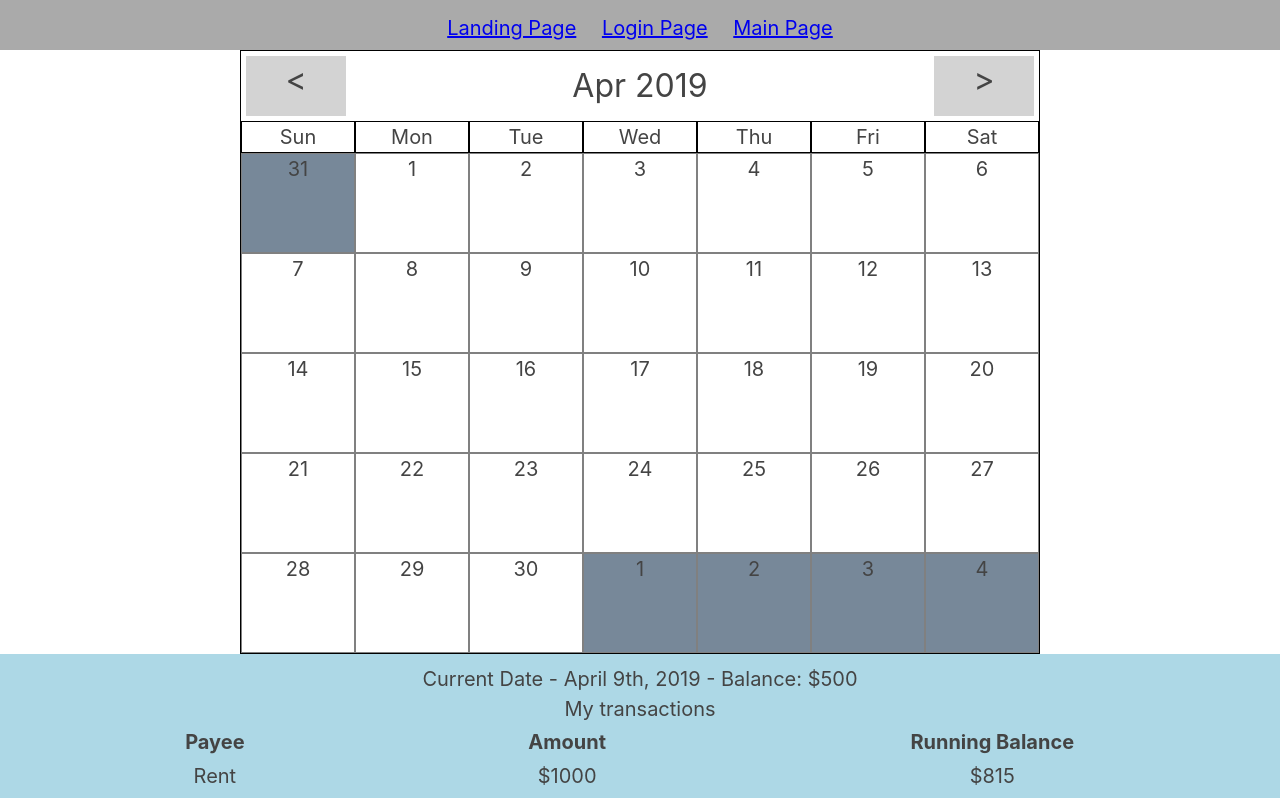
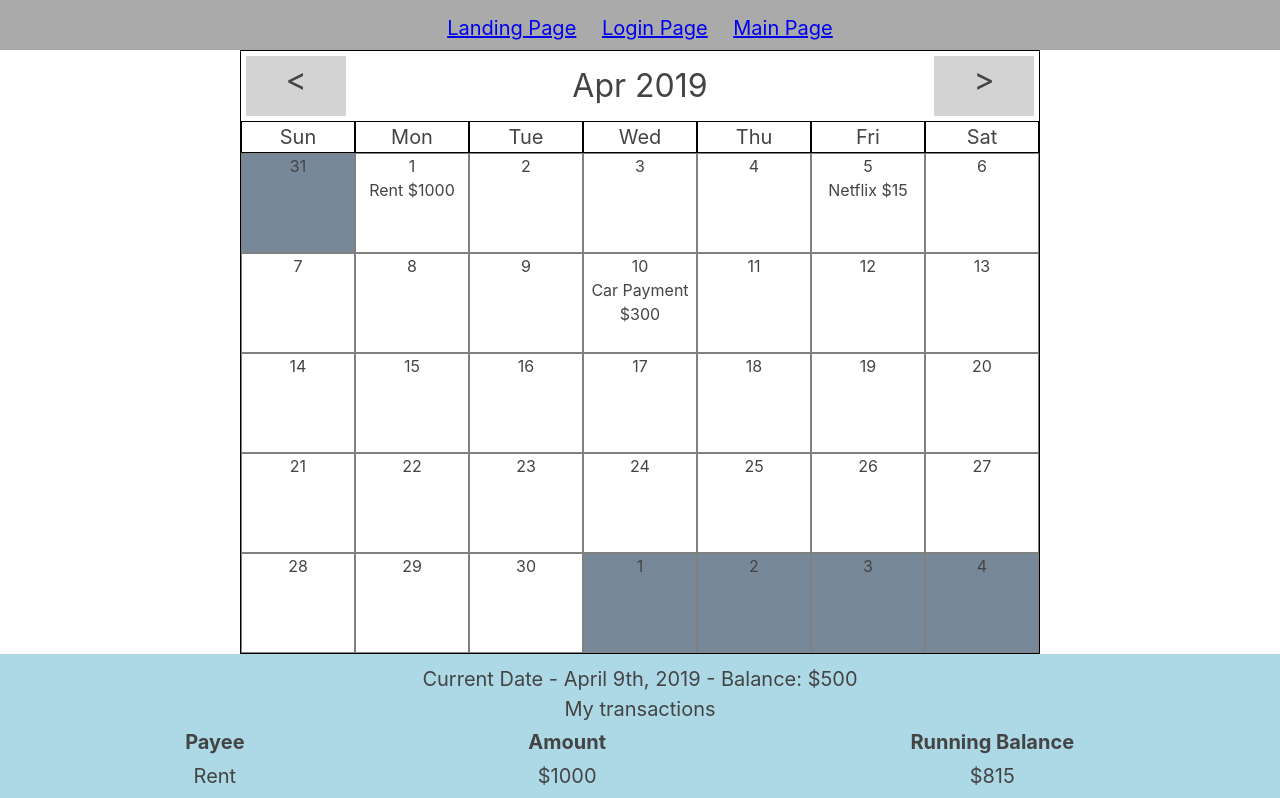
Before and after one commit to KliCk5000/money-in-sight-client, a React (Create React App) app: page /main in a window 1280 px wide. Shown: the top 798 px of the page. Built offline with nearby package versions, Linux system fonts and the light colour scheme.

Commit message:
render bills to day components

```diff
--- a/src/components/Calendar.js
+++ b/src/components/Calendar.js
@@ -56,7 +56,7 @@ class Calendar extends Component {
             {this.renderDaysOfWeek()}
             <Days
               currentDate={this.props.calendar.currentDate}
-              selectedDate={this.props.calendar.selectedDate}
+              bills={this.props.bills}
             />
           </div>
         </div>
--- a/src/components/Days.js
+++ b/src/components/Days.js
@@ -1,15 +1,19 @@
-import React from 'react';
+import React, { Component } from 'react';
 import dateFns from 'date-fns';
 
 import '../stylesheets/Days.css';
 
-function Days(props) {
-  let { currentDate } = props;
+class Days extends Component {
+  reduceBillsForDate(bills, date) {
+    return bills.filter((bill) => dateFns.isSameDay(bill.date, date));
+  }
+
+  render() {
+    let { currentDate } = this.props;
     const monthStart = dateFns.startOfMonth(currentDate);
     const monthEnd = dateFns.endOfMonth(currentDate);
     const startDate = dateFns.startOfWeek(monthStart);
     const endDate = dateFns.endOfWeek(monthEnd);
-
 
     const dayFormat = 'D';
     let rows = [];
@@ -28,12 +32,21 @@ function Days(props) {
         let currentMonthCssClass = dateFns.isSameMonth(dayIteration, monthStart)
           ? 'current-month'
           : 'not-current-month';
+
+        // Does date have any bills associated with it?
+        let billsForThisDay = this.reduceBillsForDate(
+          this.props.bills,
+          dayIteration,
+        );
         days.push(
           <div
             className={`day ${currentMonthCssClass}`}
             key={`day ${dayIteration}`}
           >
             {formatedDateToRender}
+            {billsForThisDay.map((bill) => (
+              <div key={bill.id}>{`${bill.payee} $${bill.amount}`}</div>
+            ))}
           </div>,
         );
         dayIteration = dateFns.addDays(dayIteration, 1);
@@ -50,5 +63,6 @@ function Days(props) {
 
     return <div className="day-container">{rows}</div>;
   }
+}
 
 export default Days;
--- a/src/fakeData.json
+++ b/src/fakeData.json
@@ -8,21 +8,21 @@
       "id": 1,
       "payee": "Rent",
       "amount": 1000,
-      "date": "April 1 2019",
+      "date": "April 1, 2019 00:00:00",
       "reoccuring": true
     },
     {
       "id": 2,
       "payee": "Netflix",
       "amount": 15,
-      "date": "April 5 2019",
+      "date": "April 5, 2019 00:00:00",
       "reoccuring": false
     },
     {
       "id": 3,
       "payee": "Car Payment",
       "amount": 300,
-      "date": "April 10 2019",
+      "date": "April 10, 2019 00:00:00",
       "reoccuring": true
     }
   ]
--- a/src/stylesheets/Days.css
+++ b/src/stylesheets/Days.css
@@ -3,6 +3,7 @@
 }
 
 .day {
+  font-size: 16px;
   border: 1px solid grey;
   flex-grow: 1;
     flex-basis: 0;
```
Lines whose indentation alone changed are shown as unchanged.
